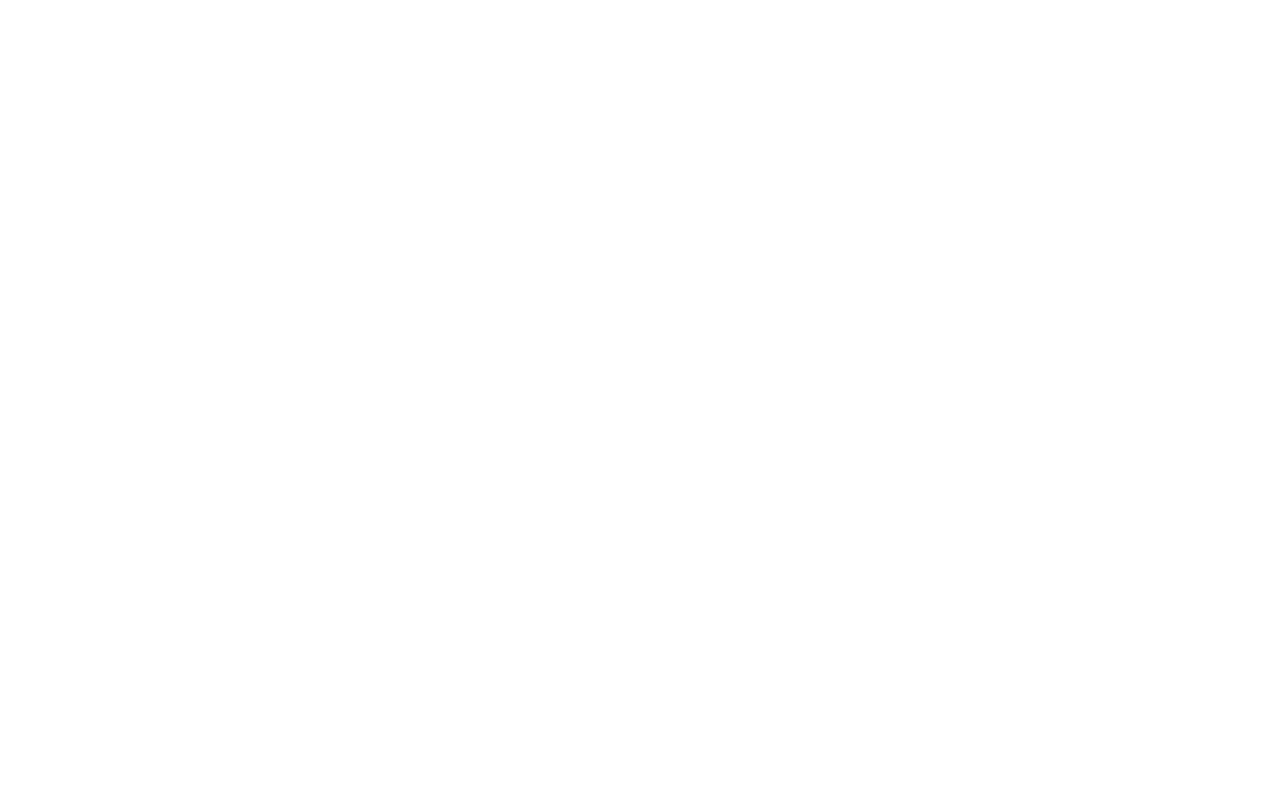
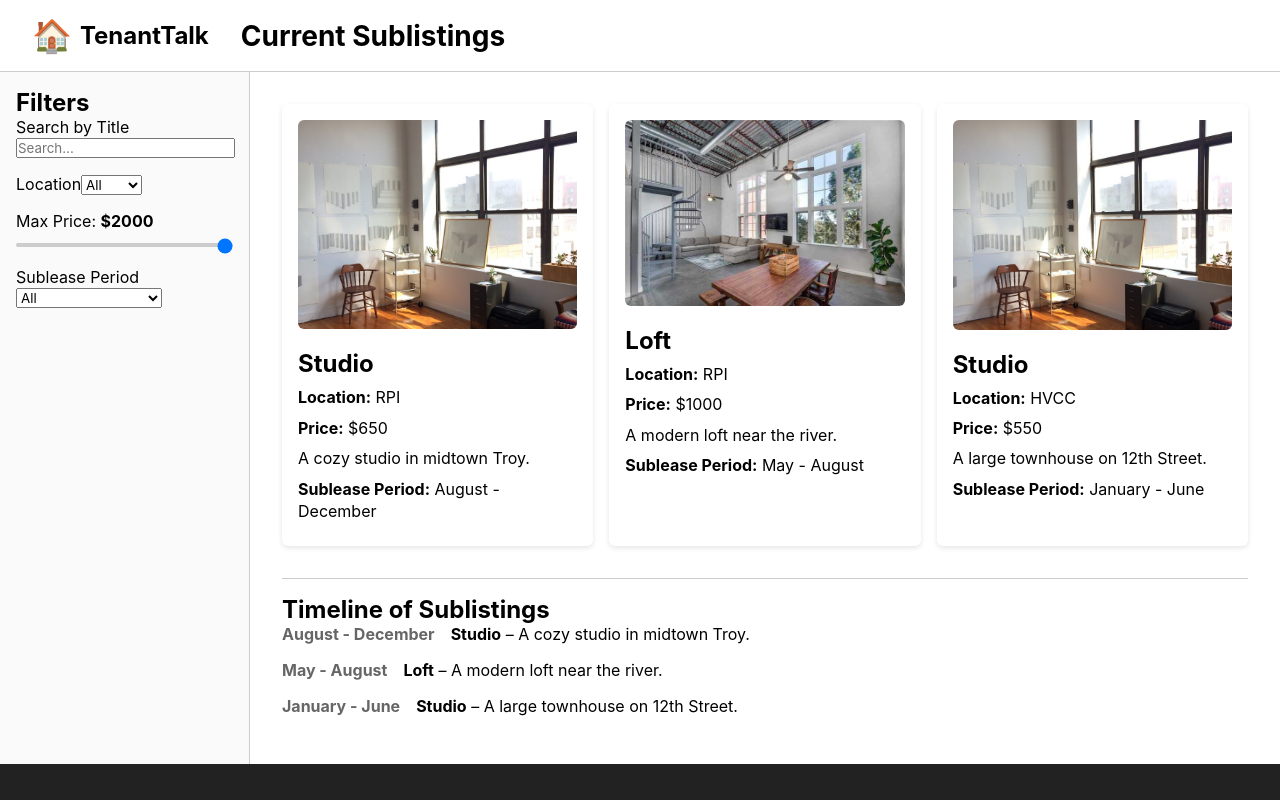
Before and after one commit to thuntxiv/TenantTalk, a React (Create React App) app in the folder tenanttalk/Frontend/: page /properties in a window 1280 px wide. Before the commit this address had no page. Shown: the top 800 px of the page. Built offline with nearby package versions, Linux system fonts and the light colour scheme.

Commit message:
Update App.js

```diff
--- a/tenanttalk/Frontend/src/App.js
+++ b/tenanttalk/Frontend/src/App.js
@@ -11,7 +11,7 @@
         <Route path="/" element={<Home />} />
 
         {/* Renders the Propertylisting component at "/listings" */}
-        <Route path="/listings" element={<Propertylisting />} />
+        <Route path="/properties" element={<Propertylisting />} />
       </Routes>
     </Router>
   );
```
